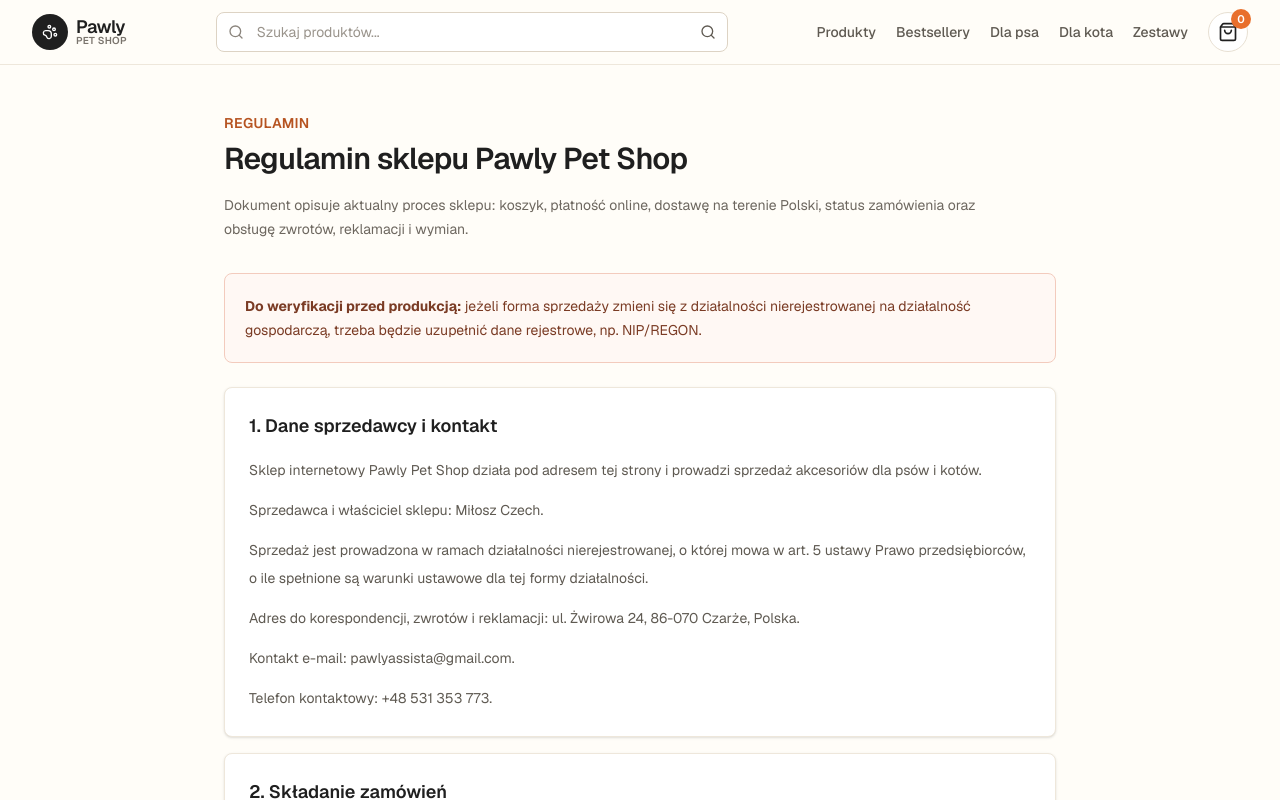
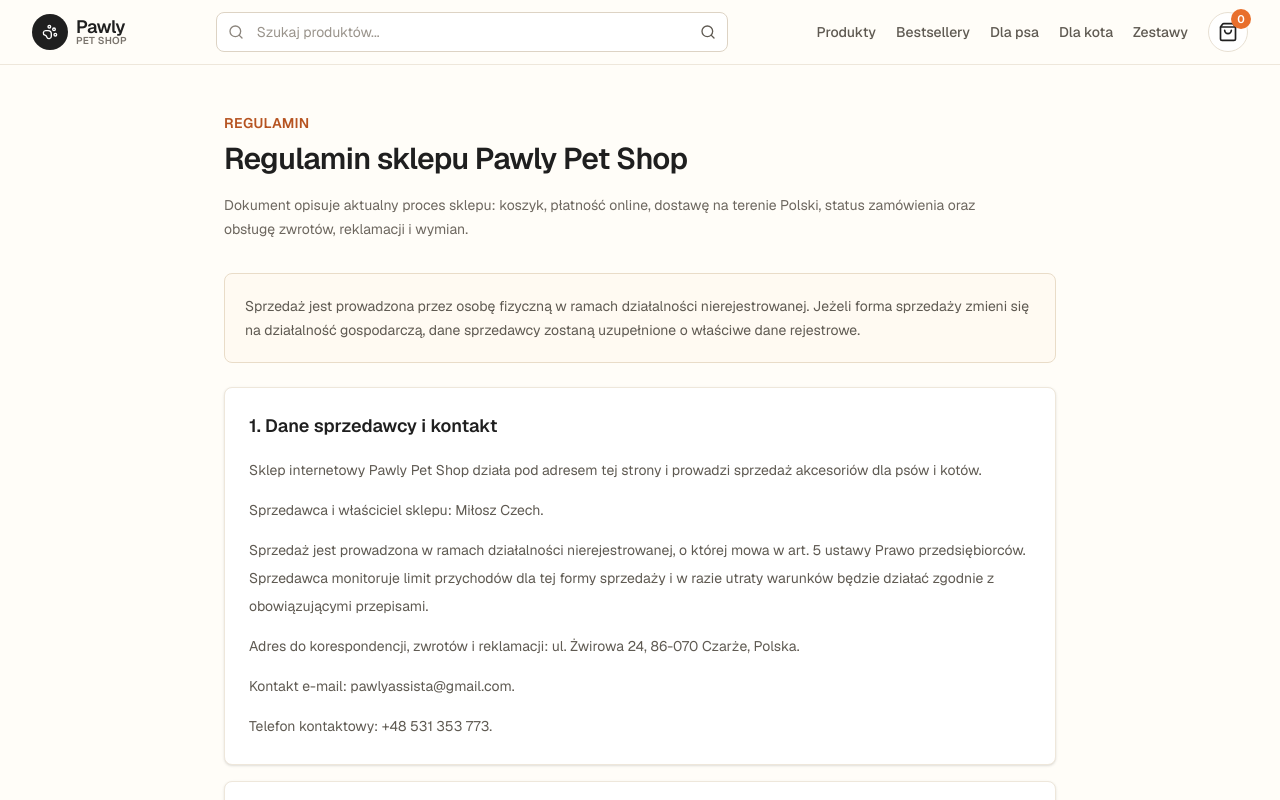
Before and after one commit to milek2k03/Sklep-Dla-Zwierzat, a Next.js app: page /regulamin in a window 1280 px wide. Shown: the top 800 px of the page. Built offline with nearby package versions, Linux system fonts and the light colour scheme.

Commit message:
Make store copy production-ready

```diff
--- a/src/app/polityka-prywatnosci/page.tsx
+++ b/src/app/polityka-prywatnosci/page.tsx
@@ -14,7 +14,7 @@
   {
     title: "1. Administrator danych",
     content: [
-      `Administratorem danych osobowych klientów i użytkowników sklepu ${storeBrandName} jest ${ownerName}, prowadzący sprzedaż w ramach działalności nierejestrowanej, o ile spełnione są warunki ustawowe dla tej formy działalności.`,
+      `Administratorem danych osobowych klientów i użytkowników sklepu ${storeBrandName} jest ${ownerName}, prowadzący sprzedaż w ramach działalności nierejestrowanej.`,
       `Adres do korespondencji: ${contactAddress}.`,
       `Kontakt w sprawach danych osobowych: ${contactEmail}.`,
       `Telefon kontaktowy: ${contactPhone}.`,
@@ -125,10 +125,10 @@
         dlaczego są potrzebne i jakie prawa przysługują klientowi.
       </p>
 
-      <div className="mt-8 rounded-lg border border-[#f3cbbd] bg-[#fff8f4] p-5 text-sm leading-6 text-[#7a3b24]">
-        <strong>Do weryfikacji przed produkcją:</strong> ewentualne informacje o
-        dodatkowych narzędziach analitycznych lub marketingowych, jeśli zostaną
-        wdrożone.
+      <div className="mt-8 rounded-lg border border-[#e9dcc8] bg-[#fffaf2] p-5 text-sm leading-6 text-[#5f5a52]">
+        Sklep nie prowadzi obecnie newslettera ani profilowania marketingowego.
+        Jeżeli zostaną wdrożone dodatkowe narzędzia analityczne lub
+        marketingowe, polityka prywatności zostanie zaktualizowana.
       </div>
 
       <div className="mt-6 space-y-4">
--- a/src/app/regulamin/page.tsx
+++ b/src/app/regulamin/page.tsx
@@ -23,7 +23,7 @@
     content: [
       `Sklep internetowy ${storeBrandName} działa pod adresem tej strony i prowadzi sprzedaż akcesoriów dla psów i kotów.`,
       `Sprzedawca i właściciel sklepu: ${sellerName}.`,
-      "Sprzedaż jest prowadzona w ramach działalności nierejestrowanej, o której mowa w art. 5 ustawy Prawo przedsiębiorców, o ile spełnione są warunki ustawowe dla tej formy działalności.",
+      "Sprzedaż jest prowadzona w ramach działalności nierejestrowanej, o której mowa w art. 5 ustawy Prawo przedsiębiorców. Sprzedawca monitoruje limit przychodów dla tej formy sprzedaży i w razie utraty warunków będzie działać zgodnie z obowiązującymi przepisami.",
       `Adres do korespondencji, zwrotów i reklamacji: ${sellerAddressLines.join(", ")}.`,
       `Kontakt e-mail: ${storeEmail}.`,
       `Telefon kontaktowy: ${storePhone}.`,
@@ -119,7 +119,7 @@
     content: [
       "Dane klienta są przetwarzane w celu obsługi zamówienia, płatności, dostawy, kontaktu, zwrotów, reklamacji i obowiązków prawnych sprzedawcy.",
       `Administratorem danych osobowych jest ${sellerName}, prowadzący sprzedaż w ramach działalności nierejestrowanej.`,
-      "Szczegóły dotyczące przetwarzania danych osobowych powinny znajdować się w Polityce prywatności. Politykę prywatności należy uzupełnić przed uruchomieniem sprzedaży produkcyjnej.",
+      "Szczegóły dotyczące przetwarzania danych osobowych znajdują się w Polityce prywatności.",
     ],
   },
   {
@@ -128,7 +128,7 @@
       "Regulamin obowiązuje od dnia publikacji na stronie sklepu.",
       "Zmiany regulaminu nie naruszają praw nabytych klientów, którzy złożyli zamówienie przed zmianą regulaminu.",
       "W sprawach nieuregulowanych regulaminem stosuje się przepisy prawa polskiego, w szczególności przepisy dotyczące praw konsumenta.",
-      "Ten regulamin należy zweryfikować przed sprzedażą produkcyjną oraz po każdej zmianie formy sprzedaży, operatorów usług lub zakresu danych przetwarzanych w sklepie.",
+      "W razie zmiany formy sprzedaży, operatorów usług, metod dostawy lub zakresu przetwarzanych danych regulamin zostanie odpowiednio zaktualizowany.",
     ],
   },
 ];
@@ -148,10 +148,11 @@
         reklamacji i wymian.
       </p>
 
-      <div className="mt-8 rounded-lg border border-[#f3cbbd] bg-[#fff8f4] p-5 text-sm leading-6 text-[#7a3b24]">
-        <strong>Do weryfikacji przed produkcją:</strong> jeżeli forma sprzedaży
-        zmieni się z działalności nierejestrowanej na działalność gospodarczą,
-        trzeba będzie uzupełnić dane rejestrowe, np. NIP/REGON.
+      <div className="mt-8 rounded-lg border border-[#e9dcc8] bg-[#fffaf2] p-5 text-sm leading-6 text-[#5f5a52]">
+        Sprzedaż jest prowadzona przez osobę fizyczną w ramach działalności
+        nierejestrowanej. Jeżeli forma sprzedaży zmieni się na działalność
+        gospodarczą, dane sprzedawcy zostaną uzupełnione o właściwe dane
+        rejestrowe.
       </div>
 
       <div className="mt-6 space-y-4">
--- a/src/components/Footer.tsx
+++ b/src/components/Footer.tsx
@@ -65,7 +65,8 @@
         </div>
       </div>
       <div className="border-t border-[#f1eadf] px-4 py-5 text-center text-xs text-[#7a746d]">
-        © 2026 {storeBrandName}. Sklep w wersji testowej.
+        © 2026 {storeBrandName}. Sprzedaż prowadzona w ramach działalności
+        nierejestrowanej.
       </div>
     </footer>
   );
--- a/src/components/OrderForm.tsx
+++ b/src/components/OrderForm.tsx
@@ -19,10 +19,7 @@
 import { FreeDeliveryMeter } from "@/components/FreeDeliveryMeter";
 import { storeBrandName } from "@/lib/brand";
 import {
-  DELIVERY_COUNTRY,
-  formatDeliveryAddress,
   isPolishPostalCode,
-  normalizePolishPostalCode,
 } from "@/lib/address";
 import {
   DEFAULT_DELIVERY_METHOD,
@@ -123,14 +120,6 @@
     JSON.stringify([order, ...existingOrders].slice(0, 10)),
   );
   window.localStorage.setItem("pawly-last-order", JSON.stringify(order));
-}
-
-function createOrderId() {
-  return `PAWLY-${Date.now().toString().slice(-6)}`;
-}
-
-function createOrderTimestamp() {
-  return new Date().toISOString();
 }
 
 export function OrderForm() {
@@ -244,15 +233,9 @@
     }
 
     if (response.status === 503 && result?.error === "SUPABASE_NOT_CONFIGURED") {
-      const localOrder = createLocalFallbackOrder(values);
-
-      saveOrder(localOrder);
-      setSubmittedOrder(localOrder);
-      clearCart();
-      reset(defaultValues);
-      toast.warning("Tryb testowy", {
+      toast.error("Zamówienie jest chwilowo niedostępne", {
         description:
-          "Supabase nie jest skonfigurowany, więc zamówienie zapisano lokalnie.",
+          "Konfiguracja sklepu nie jest kompletna. Skontaktuj się ze sklepem albo spróbuj ponownie później.",
       });
       return;
     }
@@ -262,34 +245,6 @@
         result?.message ?? "Spróbuj ponownie lub skontaktuj się ze sklepem.",
     });
   };
-
-  function createLocalFallbackOrder(values: OrderFormValues): LocalOrder {
-    return {
-      id: createOrderId(),
-      createdAt: createOrderTimestamp(),
-      customer: {
-        fullName: values.fullName,
-        email: values.email,
-        phone: values.phone,
-        address: getFormattedAddress(values),
-        city: values.city?.trim(),
-        street: values.street?.trim(),
-        buildingNumber: values.buildingNumber?.trim(),
-        postalCode: values.postalCode
-          ? normalizePolishPostalCode(values.postalCode)
-          : undefined,
-        country: DELIVERY_COUNTRY,
-        notes: values.notes?.trim() || undefined,
-      },
-      deliveryMethod: values.deliveryMethod,
-      deliveryCost,
-      subtotal,
-      discountCode: values.discountCode?.trim().toUpperCase() || undefined,
-      discountTotal: 0,
-      total,
-      items,
-    };
-  }
 
   if (!isHydrated) {
     return (
@@ -710,15 +665,6 @@
   );
 }
 
-function getFormattedAddress(values: OrderFormValues) {
-  return formatDeliveryAddress({
-    street: values.street,
-    buildingNumber: values.buildingNumber,
-    postalCode: values.postalCode,
-    city: values.city,
-  });
-}
-
 function FormSection({
   title,
   description,
--- a/src/components/admin/ExpenseForm.tsx
+++ b/src/components/admin/ExpenseForm.tsx
@@ -150,7 +150,7 @@
         <textarea
           className="field-input mt-2 min-h-20 resize-y"
           name="notes"
-          placeholder="np. koszt testowy, dostawa, zwrot do dostawcy"
+          placeholder="np. numer faktury, zakres zakupu, zwrot od dostawcy"
         />
       </label>
 
```
